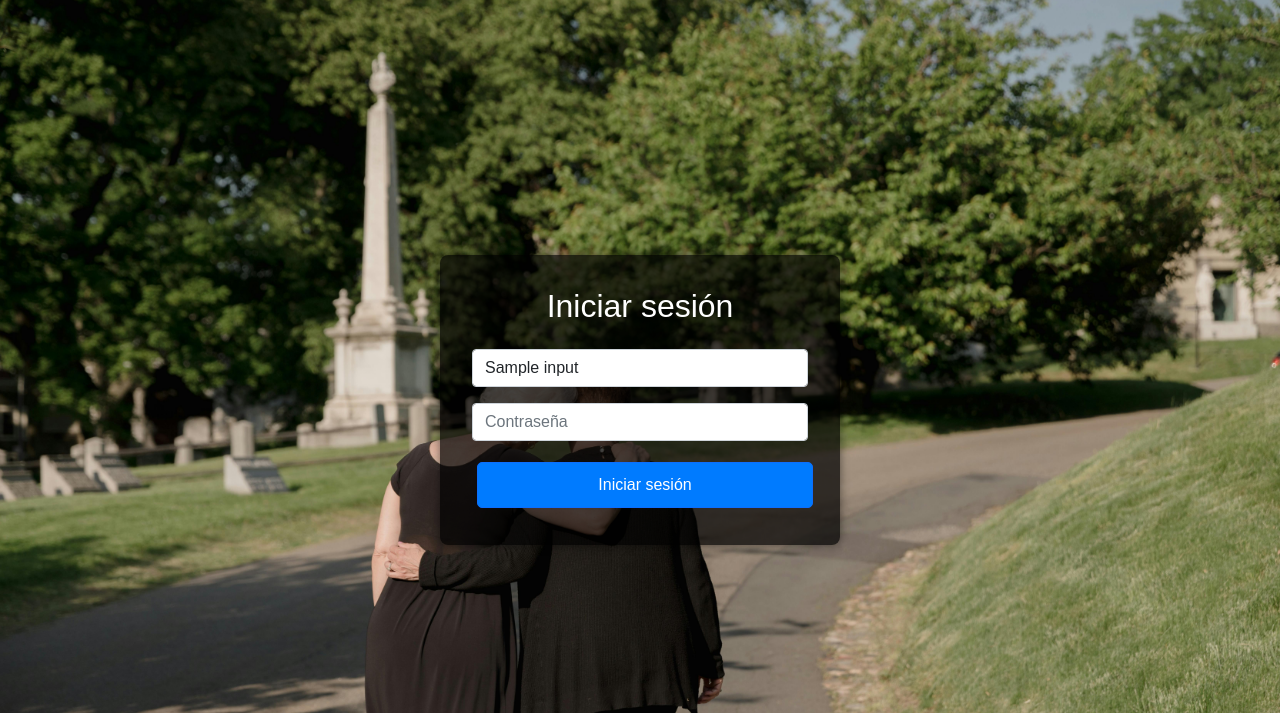
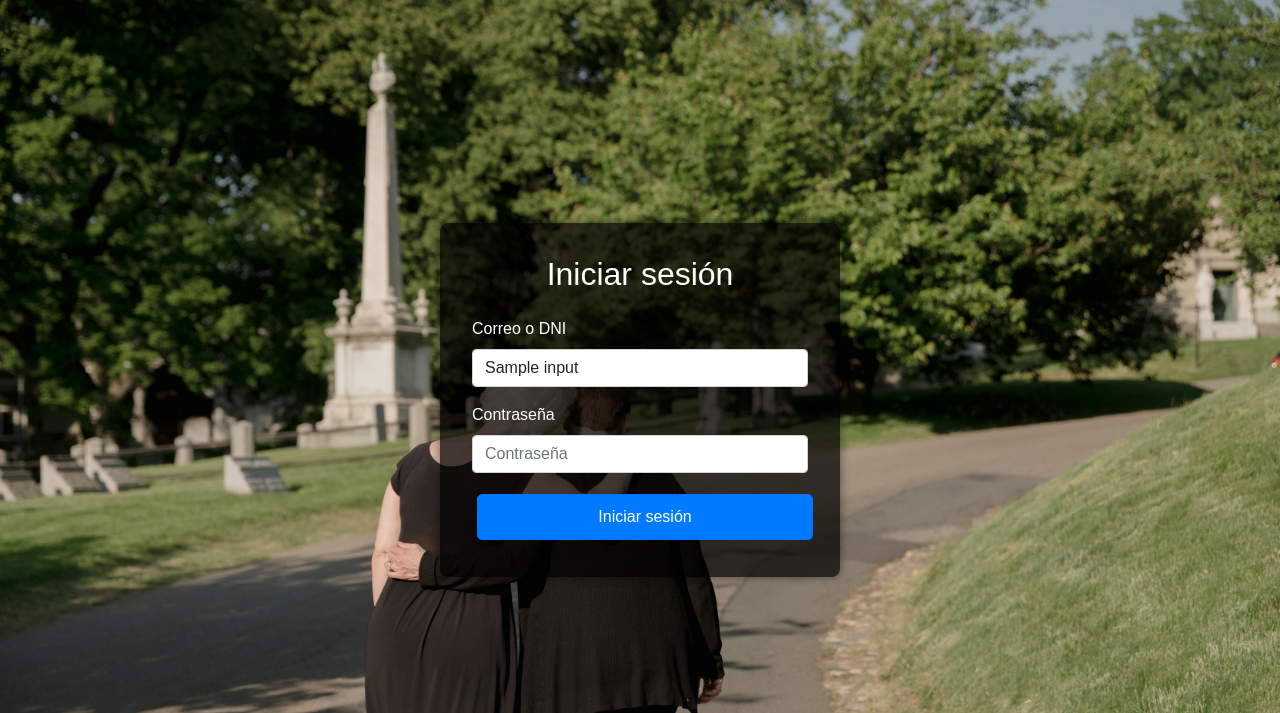
Before and after one commit to Juan24AM/appSalud, a PHP site: the page made by app/views/auth/login.php in a window 1280 px wide. Shown: the top 713 px of the page. Run offline with PHP 8.4, Linux system fonts and the light colour scheme; the template is opened without the code that fills it: most values are stand-ins (such as "Sample title", 1, 10 or a date in 2020).

Commit message:
Actualización en vista de login: mejoras en el diseño y experiencia del usuario.

```diff
--- a/app/views/auth/login.php
+++ b/app/views/auth/login.php
@@ -37,12 +37,18 @@
 <body>
 <div class="form-container">
     <h2 class="text-center mb-4">Iniciar sesión</h2>
-    <form action="../login" method="POST">
-        <input type="text" name="input" placeholder="Correo o DNI"
-               class="form-control my-3 <?php echo !empty($error_message) ? 'error-input' : ''; ?>"
-               value="<?php echo htmlspecialchars($input); ?>" required>
-        <input type="password" name="password" placeholder="Contraseña"
-               class="form-control my-3 <?php echo !empty($error_message) ? 'error-input' : ''; ?>" required>
+    <form action="/appSalud/login" method="POST"> <!-- Cambiado a la ruta correcta -->
+        <div class="mb-3">
+            <label for="input" class="form-label">Correo o DNI</label>
+            <input type="text" id="input" name="input" placeholder="Correo o DNI"
+                   class="form-control <?php echo !empty($error_message) ? 'error-input' : ''; ?>"
+                   value="<?php echo htmlspecialchars($input); ?>" required>
+        </div>
+        <div class="mb-3">
+            <label for="password" class="form-label">Contraseña</label>
+            <input type="password" id="password" name="password" placeholder="Contraseña"
+                   class="form-control <?php echo !empty($error_message) ? 'error-input' : ''; ?>" required>
+        </div>
 
         <?php if (!empty($error_message)): ?>
             <div class="error text-center mt-2"><?php echo $error_message; ?></div>
```
